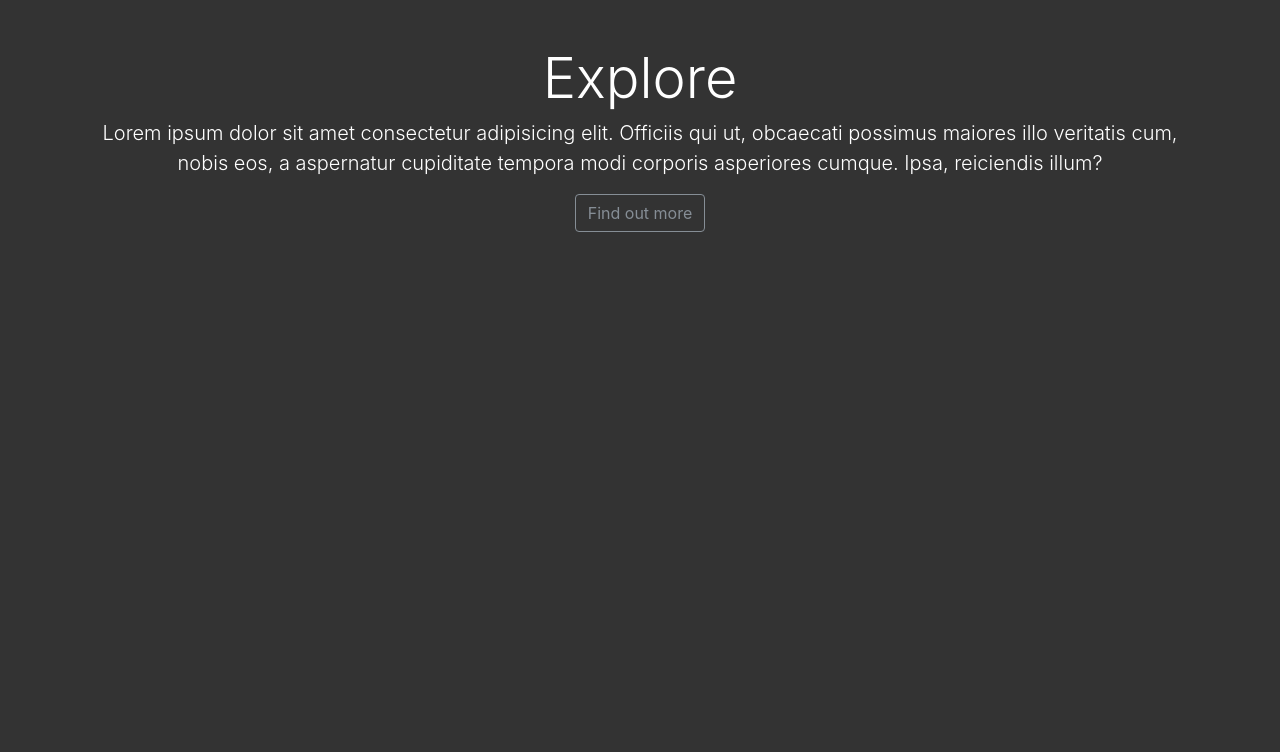
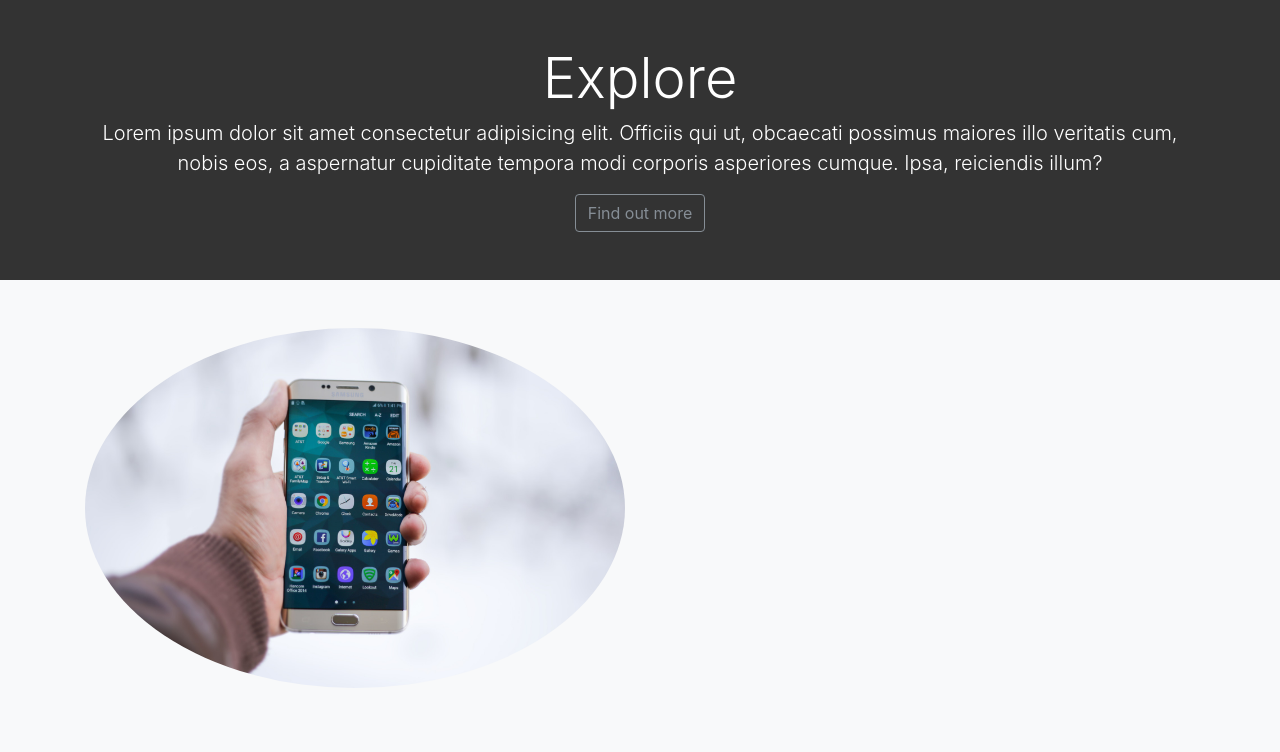
Before and after one commit to jwolfe890/bootProj, a website: page src/index.html in a window 1280 px wide. Shown: the part 700-1452 px from the top of the page. Before the commit the page ends 980 px from the top, so only its background shows below. Drawn offline with Linux system fonts and the light colour scheme.

Commit message:
added fluid image

```diff
--- a/src/index.html
+++ b/src/index.html
@@ -121,6 +121,19 @@
     </div>
   </section>
 
+  <section id="explore-section" class="bg-light text-muted py-5">
+    <div class="container">
+      <div class="row">
+        <div class="col-md-6">
+           <img src="img/explore-section1.jpg" alt="" class="img-fluid mb-3 rounded-circle">
+        </div>
+        <div class="col-md-6">
+
+          </div>
+      </div>
+    </div>
+  </section>
+
 
   <script src="js/jquery.min.js"></script>
   <script src="js/popper.min.js"></script>
```
Also changed, not shown: src/img/explore-section1.jpg (added).
